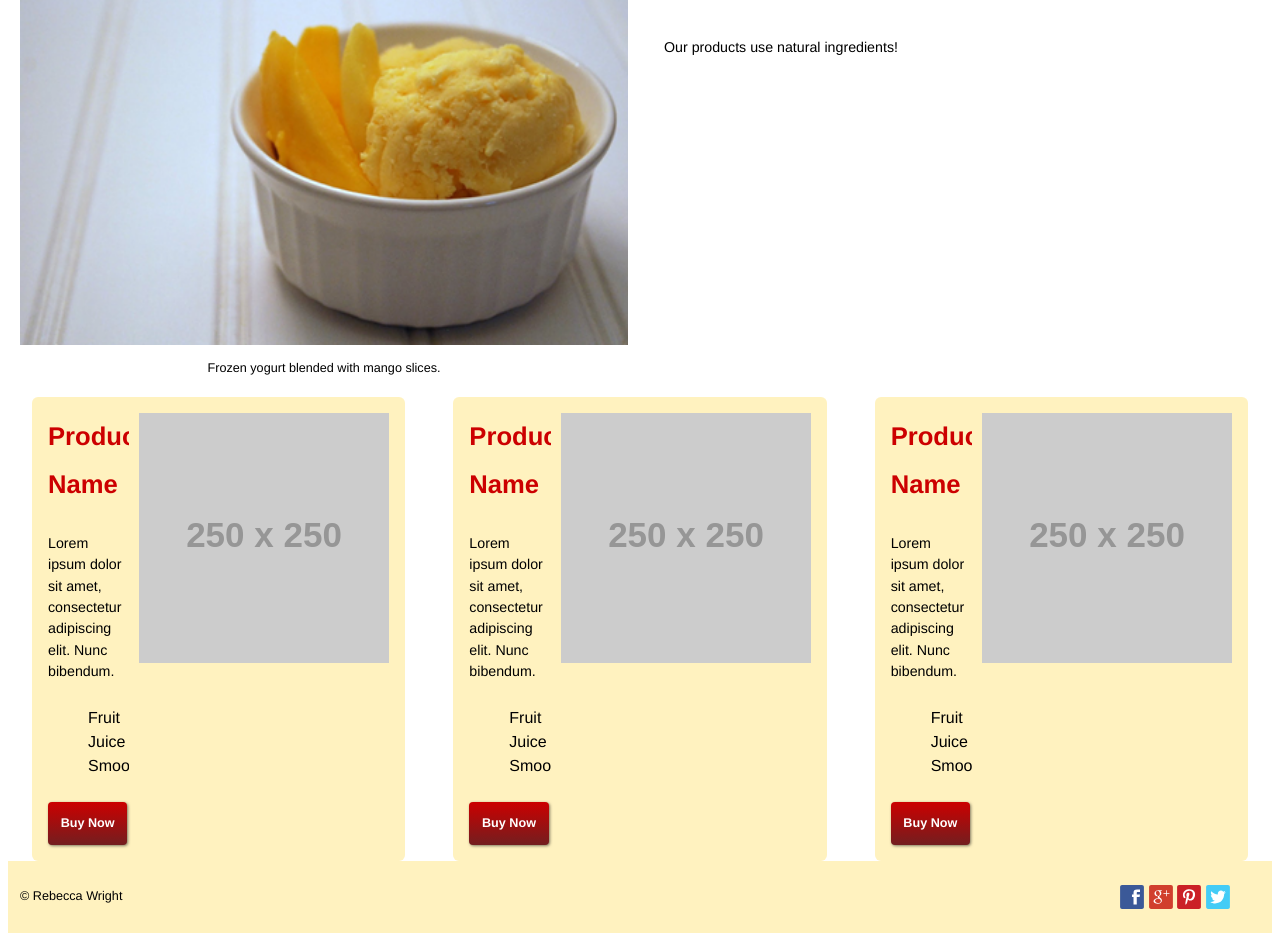
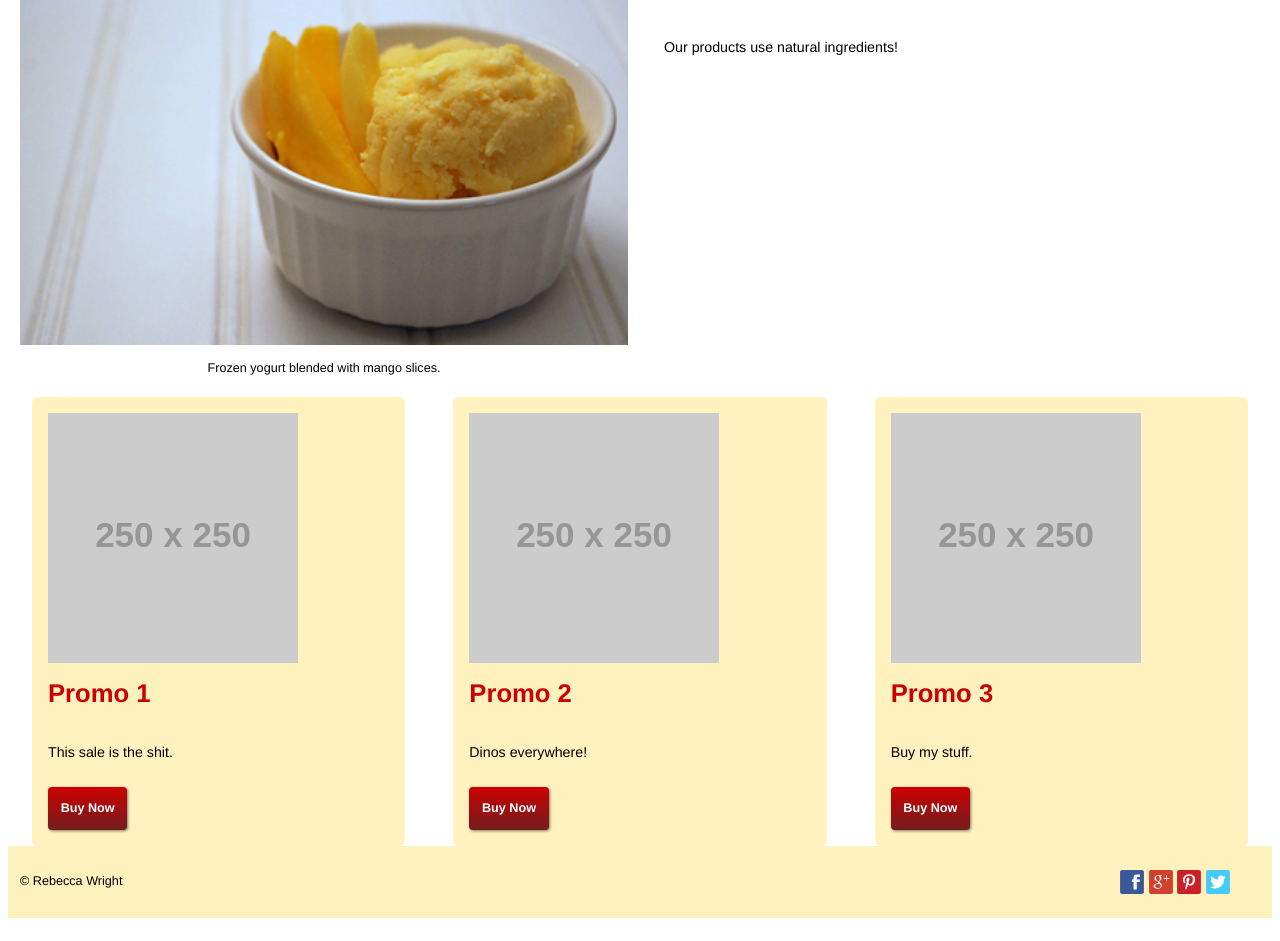
Before and after one commit to Bekka666/ecommerce-website, a Jekyll site: the page built from index.html, in a window 1280 px wide. Shown: the part 433-1374 px from the top of the page. Built offline with Jekyll 4.4.1, drawn with Linux system fonts in a browser that asks for light colours; Markdown is read by kramdown in place of the engine named in the settings.

Commit message:
relinked styles to promo-small

```diff
--- a/_includes/promo-small.html
+++ b/_includes/promo-small.html
@@ -3,27 +3,20 @@
 <head>
 <meta charset="UTF-8">
 <title>Small Bucket</title>
-<link href="css/typography.css" rel="stylesheet">
-<link href="css/media-object.css" rel="stylesheet">
-<link href="css/list-group.css" rel="stylesheet">
-<link href="css/buttons.css" rel="stylesheet">
-<link href="css/product-list.css" rel="stylesheet">
-<link href="css/promos.css" rel="stylesheet">
+<link href="../styleguide/css/typography.css" rel="stylesheet">
+<link href="../styleguide/css/media-object.css" rel="stylesheet">
+<link href="../styleguide/css/list-group.css" rel="stylesheet">
+<link href="../styleguide/css/buttons.css" rel="stylesheet">
+<link href="../styleguide/css/product-list.css" rel="stylesheet">
+<link href="../styleguide/css/promos.css" rel="stylesheet">
 </head>
 <div class="bucket-small">
 
 		<div class="media">
-			<div class="media-img media-img-reversed">
 				<img class="flex-img" src="http://placehold.it/250x250" alt="">
-			</div>
 			<div class="media-body">
-				<h2 class="space-none">Product Name</h2>
-				<P> Lorem ipsum dolor sit amet, consectetur adipiscing elit. Nunc bibendum.<P>
-				<ul class="list-group micro>
-					<li class="list-group-item">Fruit</li>
-					<li class="list-group-item">Juice</li>
-					<li class="list-group-item">Smoothies</li>
-				</ul>
+				<h2>{{include.title}}</h2>
+				<p>{{include.desc}}</p>
 			</div>
 		</div>
 
--- a/index.html
+++ b/index.html
@@ -24,7 +24,7 @@
 		<div class="grid promo-group">
 
 			<div class="gutter unit unit-s-1 unit-m-1-3 unit-l-1-3">
-				{% include promo-small.html title="Promo 1" desc="This sale is the shit." image="styleguide/images/frozen-yogurt/berries.png.jpg"%}
+				{% include promo-small.html title="Promo 1" desc="This sale is the shit." image="frozen-yogurt/berries.png.jpg"%}
 			</div>
 
 			<div class="gutter unit unit-s-1 unit-m-1-3 unit-l-1-3">
--- a/styleguide/css/promos.css
+++ b/styleguide/css/promos.css
@@ -17,6 +17,6 @@
 	font-size: 0.8889rem;
 }
 
-.btn{
+btn{
 	text-align: center;
 }
```
Also changed, not shown: 2 other files.
